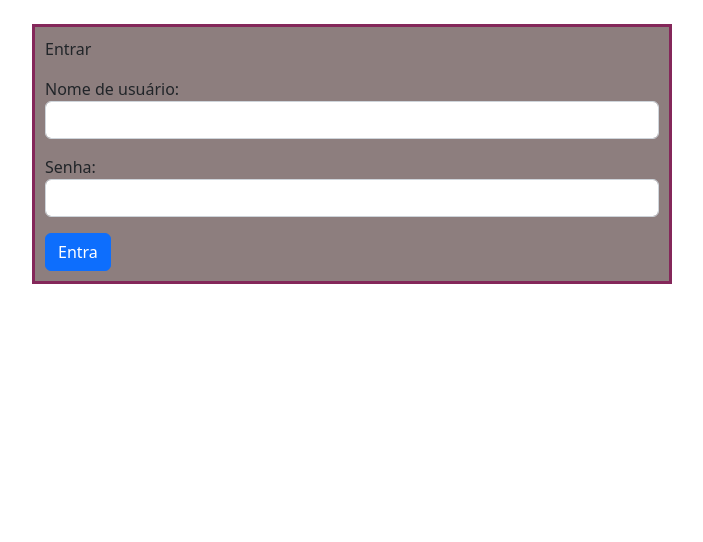
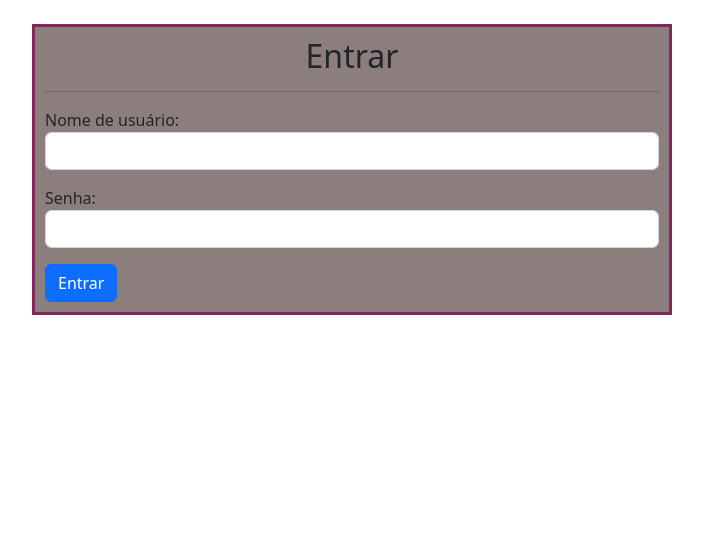
Before and after one commit to olucascruz/casa_dos_jogos, a Django app: page /entrar/ in a window 1280 px wide. Shown: the part 80-622 px from the top of the page, without its empty margins (288-991 px from the left). Run offline with Django 4.2, Linux system fonts and the light colour scheme; the visitor is signed in with stand-in values (Sample User, id 1).

Commit message:
update layout entrar

```diff
--- a/app/templates/entrar.html
+++ b/app/templates/entrar.html
@@ -5,11 +5,12 @@
 
 
 <div class="cadastro">
-  <p>Entrar</p>
+  <h2 style="text-align:center">Entrar</h2>
+  <hr>
   <form action="{% url 'entrar' %}" method="POST">{% csrf_token %}
           {{form.as_p }}
         <button type="submit" class="btn btn-primary">
-          Entra
+          Entrar
         </button>
   </form>
 </div>
```
